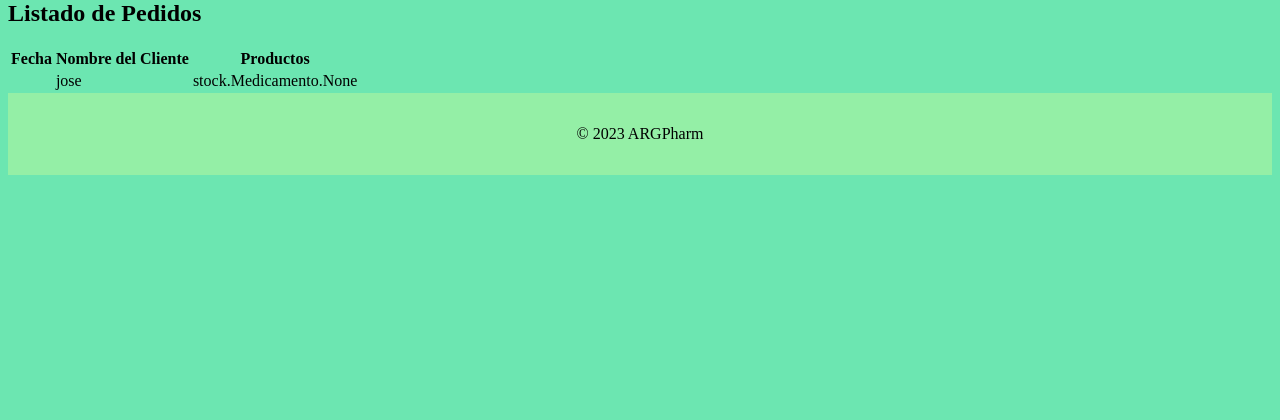
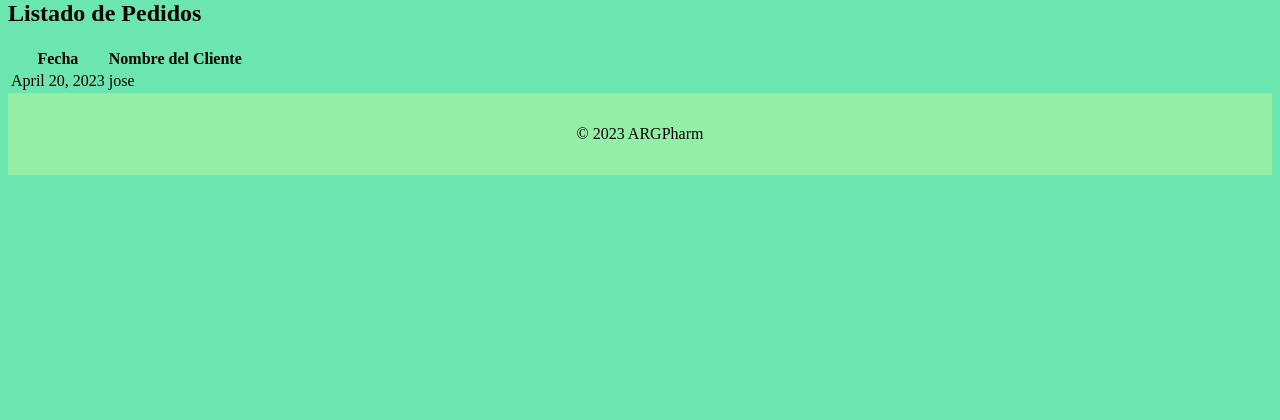
Before and after one commit to HugoGranchetti/TP-Django-Grupo-5, a Django app: page /lista_pedidos/ in a window 1280 px wide. Shown: the part 266-686 px from the top of the page. Run offline with Django 4.2, Linux system fonts and the light colour scheme; data comes from the database, SQL or seed files in the repository.

Commit message:
Alta de pedidos corregida

```diff
--- a/medicamentos/stock/forms.py
+++ b/medicamentos/stock/forms.py
@@ -49,7 +49,7 @@ class PedidoForm(forms.ModelForm):
     fecha_pedido = forms.DateField(widget=SelectDateWidget(), initial=datetime.date.today)
     class Meta:
         model = Pedido
-        fields = ['nombre_cliente', 'fecha_pedido', 'cantidad', 'productos','proveedor']
+        fields = ['nombre_cliente', 'fecha_pedido', 'cantidad', 'productos','proveedor','archivo']
     def save(self, commit=True):
         pedido = super().save(commit=False)
         if commit:
--- a/medicamentos/stock/templates/lista_pedidos.html
+++ b/medicamentos/stock/templates/lista_pedidos.html
@@ -6,15 +6,13 @@
             <tr>
                 <th>Fecha</th>
                 <th>Nombre del Cliente</th>
-                <th>Productos</th>
             </tr>
         </thead>
         <tbody>
             {% for pedido in pedidos %}
             <tr>
-                <td>{{ pedido.fecha }}</td>
+                <td>{{ pedido.fecha_pedido }}</td>
                 <td>{{ pedido.nombre_cliente }}</td>
-                <td>{{ pedido.productos }}</td>
             </tr>
             {% endfor %}
         </tbody>
--- a/medicamentos/stock/views.py
+++ b/medicamentos/stock/views.py
@@ -64,9 +64,7 @@ def cargar_pedido(request):
     if request.method == 'POST':
         form = PedidoForm(request.POST)
         if form.is_valid():
-
-            pedido = form.save(commit=False)
-            pedido.productos_id = request.POST['productos_id']
+            pedido = form.save()
             pedido.save()
             return redirect('lista_pedidos')
     else:
@@ -131,7 +129,7 @@ def register(request):
         form = RegistrationForm(request.POST)
         if form.is_valid():
             user = form.save()
-            # Aquí puede agregar cualquier lógica adicional, como enviar un correo electrónico de bienvenida, etc.
+            # Aquí se puede agregar cualquier lógica adicional, como enviar un correo electrónico de bienvenida, etc.
             return redirect('login')
     else:
         form = RegistrationForm()
```
Also changed, not shown: medicamentos/stock/migrations/0013_remove_pedido_vendedor_pedido_proveedor.py (added).
